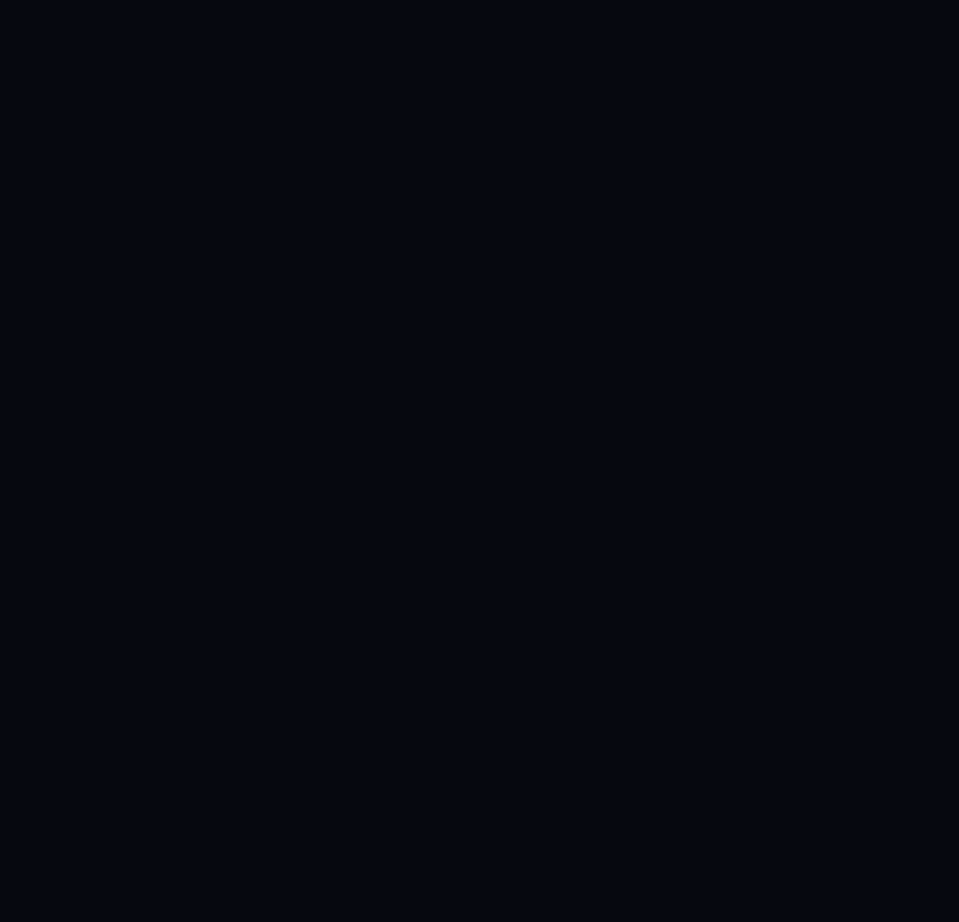
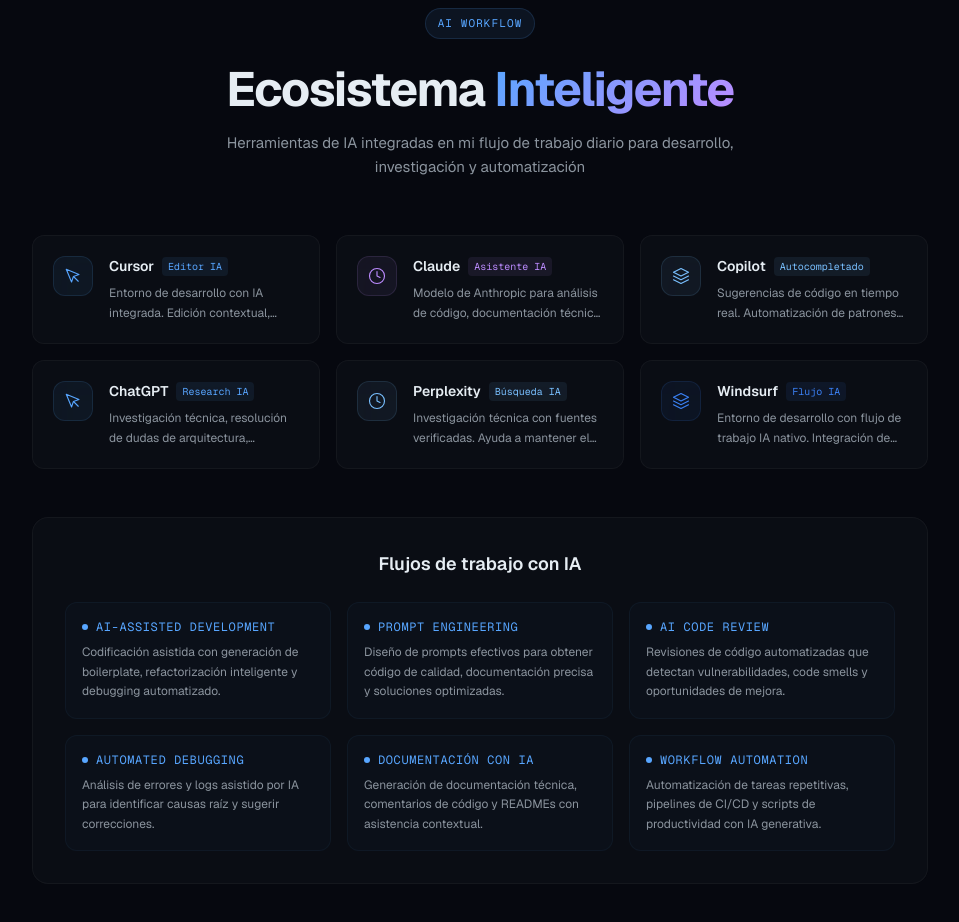
Before and after one commit to lucasmdg/CIBER, a Next.js app in the folder ciberseguridad/portfolio_v2/: page / in a window 1280 px wide. Shown: the part 2920-3842 px from the top of the page, without its empty margins (160-1119 px from the left). Before the commit the page ends 2816 px from the top, so only its background shows below. Built offline with nearby package versions, Linux system fonts and the light colour scheme.

Commit message:
phase6: AI workflow ecosystem section with tool cards and workflow flows

```diff
--- a/ciberseguridad/portfolio_v2/src/app/page.tsx
+++ b/ciberseguridad/portfolio_v2/src/app/page.tsx
@@ -4,6 +4,7 @@
 import Hero from "@/components/Hero";
 import About from "@/components/About";
 import TechStack from "@/components/TechStack";
+import AIWorkflow from "@/components/AIWorkflow";
 
 const CyberAsset = dynamic(() => import("@/components/CyberAsset"), { ssr: false });
 
@@ -24,7 +25,7 @@
         <Hero />
         <About />
         <TechStack />
-        {/* AIWorkflow */}
+        <AIWorkflow />
         {/* Projects */}
         {/* Journey */}
         {/* Personality */}
--- /dev/null
+++ b/ciberseguridad/portfolio_v2/src/components/AIWorkflow.tsx
@@ -0,0 +1,224 @@
+"use client";
+
+import { useRef } from "react";
+import { motion, useInView } from "framer-motion";
+
+const tools = [
+  {
+    name: "Cursor",
+    role: "Editor IA",
+    desc: "Entorno de desarrollo con IA integrada. Edición contextual, generación de código y refactorización asistida.",
+    color: "#58a6ff",
+  },
+  {
+    name: "Claude",
+    role: "Asistente IA",
+    desc: "Modelo de Anthropic para análisis de código, documentación técnica y resolución de problemas complejos.",
+    color: "#bc8cff",
+  },
+  {
+    name: "Copilot",
+    role: "Autocompletado",
+    desc: "Sugerencias de código en tiempo real. Automatización de patrones repetitivos y generación de tests.",
+    color: "#79c0ff",
+  },
+  {
+    name: "ChatGPT",
+    role: "Research IA",
+    desc: "Investigación técnica, resolución de dudas de arquitectura, generación de scripts y prototipado rápido.",
+    color: "#58a6ff",
+  },
+  {
+    name: "Perplexity",
+    role: "Búsqueda IA",
+    desc: "Investigación técnica con fuentes verificadas. Ayuda a mantener el stack actualizado y resolver bugs.",
+    color: "#79c0ff",
+  },
+  {
+    name: "Windsurf",
+    role: "Flujo IA",
+    desc: "Entorno de desarrollo con flujo de trabajo IA nativo. Integración de agentes y automatización de tareas.",
+    color: "#3b82f6",
+  },
+];
+
+const workflowItems = [
+  {
+    title: "AI-Assisted Development",
+    desc: "Codificación asistida con generación de boilerplate, refactorización inteligente y debugging automatizado.",
+  },
+  {
+    title: "Prompt Engineering",
+    desc: "Diseño de prompts efectivos para obtener código de calidad, documentación precisa y soluciones optimizadas.",
+  },
+  {
+    title: "AI Code Review",
+    desc: "Revisiones de código automatizadas que detectan vulnerabilidades, code smells y oportunidades de mejora.",
+  },
+  {
+    title: "Automated Debugging",
+    desc: "Análisis de errores y logs asistido por IA para identificar causas raíz y sugerir correcciones.",
+  },
+  {
+    title: "Documentación con IA",
+    desc: "Generación de documentación técnica, comentarios de código y READMEs con asistencia contextual.",
+  },
+  {
+    title: "Workflow Automation",
+    desc: "Automatización de tareas repetitivas, pipelines de CI/CD y scripts de productividad con IA generativa.",
+  },
+];
+
+function IconCursor({ size }: { size?: number }) {
+  return (
+    <svg width={size || 20} height={size || 20} viewBox="0 0 24 24" fill="none" stroke="currentColor" strokeWidth="1.5" strokeLinecap="round" strokeLinejoin="round">
+      <path d="M3 3l7.07 16.97 2.51-7.39 7.39-2.51L3 3z" />
+      <path d="M13 13l6 6" />
+    </svg>
+  );
+}
+
+function IconClaude({ size }: { size?: number }) {
+  return (
+    <svg width={size || 20} height={size || 20} viewBox="0 0 24 24" fill="none" stroke="currentColor" strokeWidth="1.5" strokeLinecap="round" strokeLinejoin="round">
+      <circle cx="12" cy="12" r="10" />
+      <path d="M12 6v6l4 2" />
+    </svg>
+  );
+}
+
+function IconCopilot({ size }: { size?: number }) {
+  return (
+    <svg width={size || 20} height={size || 20} viewBox="0 0 24 24" fill="none" stroke="currentColor" strokeWidth="1.5" strokeLinecap="round" strokeLinejoin="round">
+      <path d="M12 2L2 7l10 5 10-5-10-5z" />
+      <path d="M2 17l10 5 10-5" />
+      <path d="M2 12l10 5 10-5" />
+    </svg>
+  );
+}
+
+function ToolCard({ tool, index }: { tool: typeof tools[0]; index: number }) {
+  const icons = [IconCursor, IconClaude, IconCopilot];
+  const Icon = icons[index % icons.length];
+
+  return (
+    <motion.div
+      initial={{ opacity: 0, y: 20 }}
+      whileInView={{ opacity: 1, y: 0 }}
+      viewport={{ once: true }}
+      transition={{
+        duration: 0.4,
+        delay: index * 0.08,
+        ease: [0.16, 1, 0.3, 1],
+      }}
+      className="card-hover glass-panel rounded-xl p-5 group"
+    >
+      <div className="flex items-start gap-4">
+        <div
+          className="w-10 h-10 rounded-xl flex items-center justify-center flex-shrink-0 transition-colors duration-300"
+          style={{
+            backgroundColor: `${tool.color}10`,
+            border: `1px solid ${tool.color}20`,
+          }}
+        >
+          <div style={{ color: tool.color }}>
+            <Icon size={18} />
+          </div>
+        </div>
+        <div className="flex-1 min-w-0">
+          <div className="flex items-center gap-2 mb-0.5">
+            <h3 className="text-sm font-semibold text-text">{tool.name}</h3>
+            <span
+              className="text-[10px] font-mono px-1.5 py-0.5 rounded"
+              style={{
+                backgroundColor: `${tool.color}15`,
+                color: tool.color,
+              }}
+            >
+              {tool.role}
+            </span>
+          </div>
+          <p className="text-xs text-muted leading-relaxed mt-2 line-clamp-2 group-hover:line-clamp-none transition-all duration-300">
+            {tool.desc}
+          </p>
+        </div>
+      </div>
+    </motion.div>
+  );
+}
+
+export default function AIWorkflow() {
+  const ref = useRef<HTMLElement>(null);
+  const inView = useInView(ref, { once: true, margin: "-100px" });
+
+  return (
+    <section ref={ref} id="ai-workflow" className="section-spacing relative">
+      <div className="section-container">
+        <motion.div
+          initial={{ opacity: 0, y: 20 }}
+          whileInView={{ opacity: 1, y: 0 }}
+          viewport={{ once: true, margin: "-80px" }}
+          transition={{ duration: 0.5, ease: [0.16, 1, 0.3, 1] }}
+          className="text-center mb-14"
+        >
+          <div className="section-badge inline-flex">AI WORKFLOW</div>
+          <h2 className="section-title">
+            Ecosistema{" "}
+            <span className="gradient-text-purple">Inteligente</span>
+          </h2>
+          <p className="section-subtitle mx-auto">
+            Herramientas de IA integradas en mi flujo de trabajo diario para
+            desarrollo, investigación y automatización
+          </p>
+        </motion.div>
+
+        <div className="max-w-4xl mx-auto">
+          <div className="grid sm:grid-cols-2 lg:grid-cols-3 gap-4">
+            {tools.map((t, i) => (
+              <ToolCard key={t.name} tool={t} index={i} />
+            ))}
+          </div>
+
+          <motion.div
+            initial={{ opacity: 0, y: 20 }}
+            whileInView={{ opacity: 1, y: 0 }}
+            viewport={{ once: true, margin: "-80px" }}
+            transition={{ duration: 0.5, delay: 0.3 }}
+            className="mt-12"
+          >
+            <div className="glass-panel rounded-2xl p-6 md:p-8">
+              <h3 className="text-lg font-semibold mb-6 text-center">
+                Flujos de trabajo con IA
+              </h3>
+              <div className="grid sm:grid-cols-2 lg:grid-cols-3 gap-4">
+                {workflowItems.map((item, i) => (
+                  <motion.div
+                    key={item.title}
+                    initial={{ opacity: 0, y: 10 }}
+                    whileInView={{ opacity: 1, y: 0 }}
+                    viewport={{ once: true }}
+                    transition={{
+                      duration: 0.3,
+                      delay: i * 0.05,
+                    }}
+                    className="p-4 rounded-xl bg-accent-dim/30 border border-accent/5 hover:border-accent/15 transition-colors"
+                  >
+                    <div className="flex items-center gap-2 mb-2">
+                      <div className="w-1.5 h-1.5 rounded-full bg-accent" />
+                      <h4 className="text-xs font-mono text-accent tracking-wider uppercase">
+                        {item.title}
+                      </h4>
+                    </div>
+                    <p className="text-xs text-muted leading-relaxed">
+                      {item.desc}
+                    </p>
+                  </motion.div>
+                ))}
+              </div>
+            </div>
+          </motion.div>
+        </div>
+      </div>
+    </section>
+  );
+}
```
